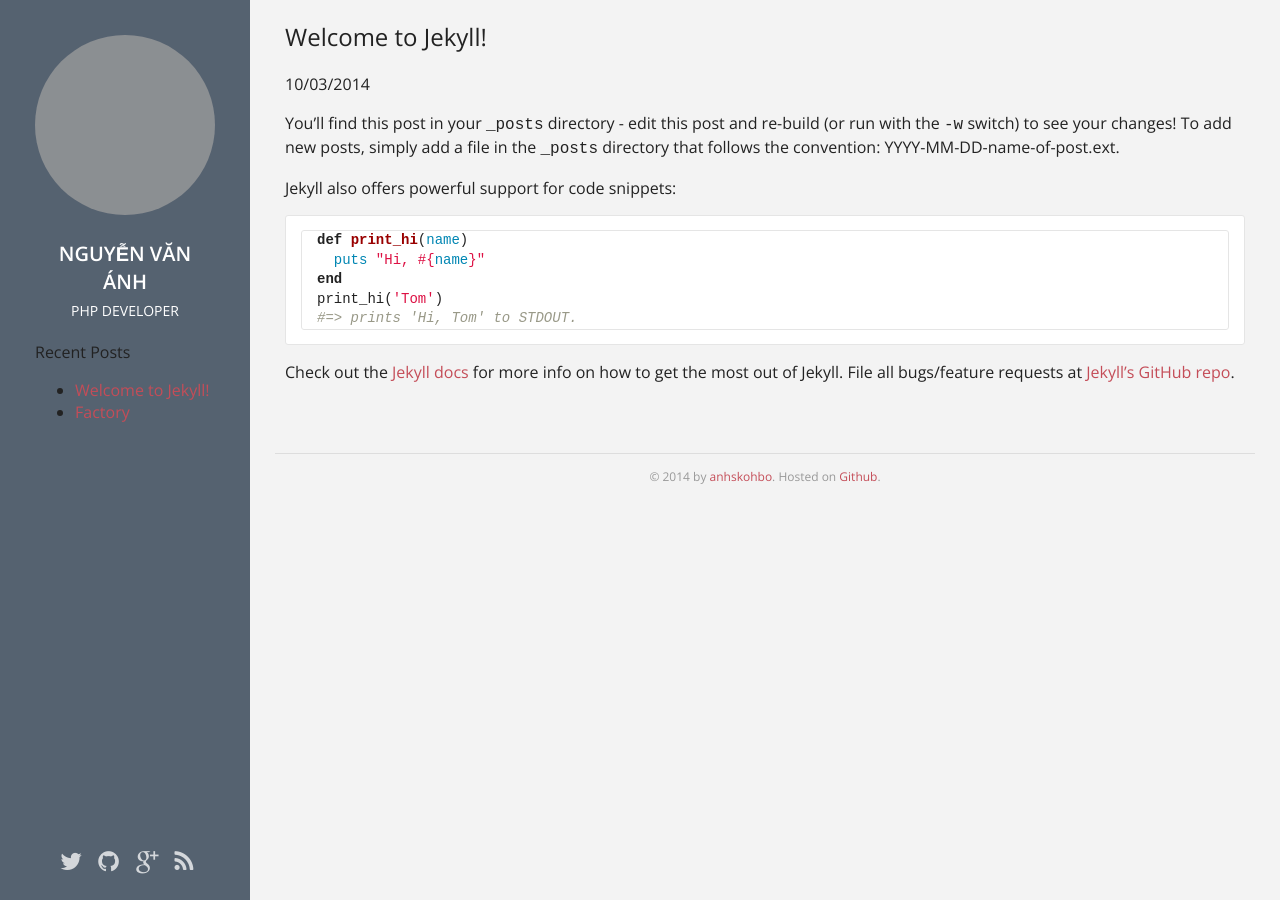
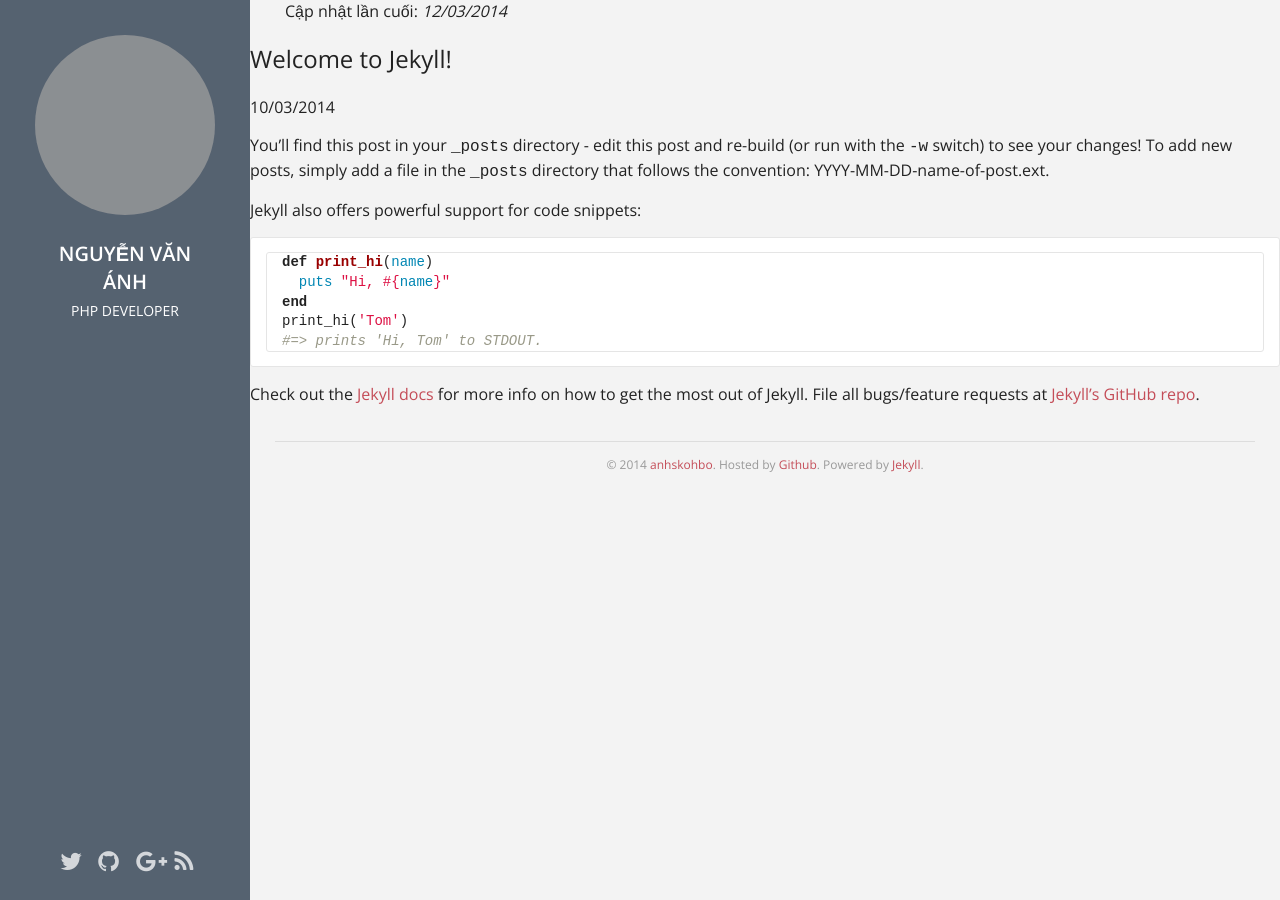
Before and after one commit to anhskohbo/anhskohbo.github.io, a Jekyll site: the page built from _posts/2014-03-10-welcome-to-jekyll.md, in a window 1280 px wide. Built offline with Jekyll 4.4.1, drawn with Linux system fonts in a browser that asks for light colours; nearby versions of some CDN libraries; Markdown is read by kramdown in place of the engine named in the settings; comment, search, counter and statistics services are not loaded; grey boxes are pictures that could not be loaded.

Commit message:
Update default template

```diff
--- a/_layouts/default.html
+++ b/_layouts/default.html
@@ -6,20 +6,20 @@
     <head>
         <meta charset="utf-8">
         <meta http-equiv="X-UA-Compatible" content="IE=edge">
-        <title>{{ page.title }} :: Anhskohbo</title>
+        <title>{{ page.title }} - anhskohbo</title>
         <meta name="viewport" content="width=device-width, initial-scale=1">
 
         <!-- Metadata -->
         <meta name="description" content="">
 
-        <!-- Goole Fonts -->
-        <link href='http://fonts.googleapis.com/css?family=Open+Sans:400,600&amp;subset=latin,vietnamese' rel='stylesheet' type='text/css'>
+        <!-- Google Fonts & Font-awesome -->
+        <link href='http://fonts.googleapis.com/css?family=Open+Sans:400,600&amp;subset=latin,vietnamese' rel='stylesheet'>
+        <link href="//netdna.bootstrapcdn.com/font-awesome/4.0.3/css/font-awesome.css" rel="stylesheet">
 
         <!-- Stylesheet -->
         <link rel="stylesheet" href="/css/normalize.css">
-        <link rel="stylesheet" href="/css/font-awesome.css">
+        <link rel="stylesheet" href="/css/main.css">
         <link rel="stylesheet" href="/css/syntax.css">
-        <link rel="stylesheet" href="/css/main.css">
 
         <!-- Modernizr & jQuery -->
         <script src="/js/vendor/modernizr-2.6.2.min.js"></script>
@@ -42,16 +42,6 @@
                     <h2>PHP Developer</h2>
                 </hgroup>
 
-                Recent Posts
-
-                <ul class="posts">
-                    {% for post in site.posts limit:5 %}
-                        <li>
-                            <a href="{{ post.url }}" title="{{ post.title }}">{{ post.title }}</a>
-                        </li>
-                    {% endfor %}
-                </ul>
-
                 <div class="social-links">
                     <a title="Follow me on Twitter" target="_blank" href="https://twitter.com/anhskohbo">
                         <span class="fa fa-twitter"></span>
@@ -72,16 +62,19 @@
         <!-- Main -->
         <div id="main">
 
+            <div class="container">
+                Cập nhật lần cuối: <em>{{ site.time | date: "%d/%m/%Y" }}</em>
+            </div>
+
             <!-- Content -->
-            <div class="container">
-                {{ content }}
-            </div>
+            {{ content }}
 
             <!-- Footer -->
             <footer>
                 <p>
-                    &copy; 2014 by <a href="http://github.com/anhskohbo" title="Anhskohbo">anhskohbo</a>.
-                    Hosted on <a href="http://github.com" title="Github">Github</a>.
+                    &copy; 2014 <a href="http://github.com/anhskohbo" title="Anhskohbo">anhskohbo</a>.
+                    Hosted by <a href="http://github.com" title="Github">Github</a>.
+                    Powered by <a href="http://jekyllrb.com">Jekyll</a>.
                 </p>
             </footer><!-- /#footer -->
         </div><!-- /#main -->
```
